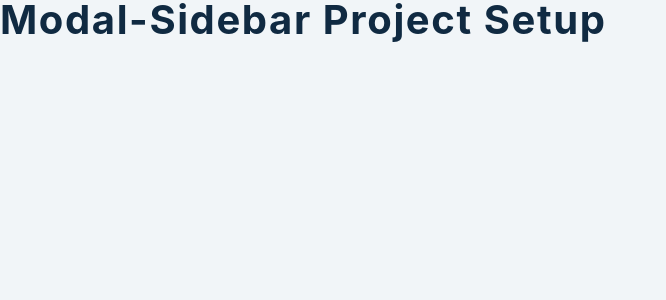
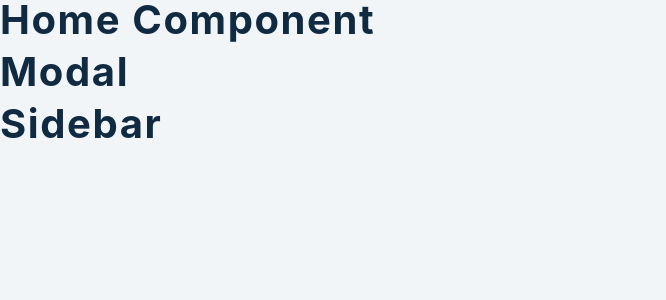
Before and after one commit to jos3ph-m/Sidebar-and-Modal, a React (Create React App) app: page / in a window 1280 px wide. Shown: the top 300 px of the page, without its empty margins (0-666 px from the left). Built offline with nearby package versions, Linux system fonts and the light colour scheme.

Commit message:
Basic structure

```diff
--- a/src/App.js
+++ b/src/App.js
@@ -1,13 +1,15 @@
-import React from 'react'
-import Modal from './Modal'
-import Sidebar from './Sidebar'
-import Home from './Home'
+import React from 'react';
+import Modal from './Modal';
+import Sidebar from './Sidebar';
+import Home from './Home';
 function App() {
   return (
     <>
-      <h2>modal-sidebar project setup</h2>
+      <Home />
+      <Modal />
+      <Sidebar />
     </>
-  )
+  );
 }
 
-export default App
+export default App;
```
